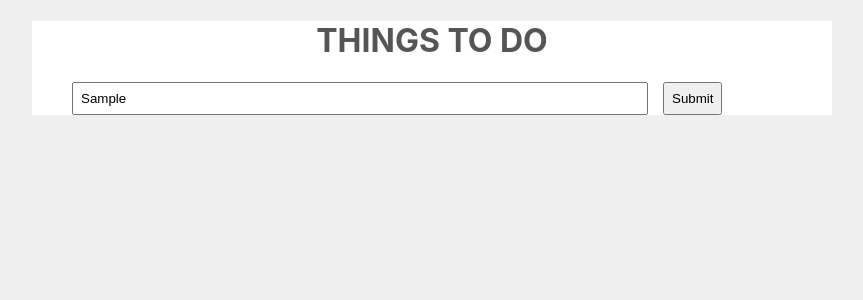
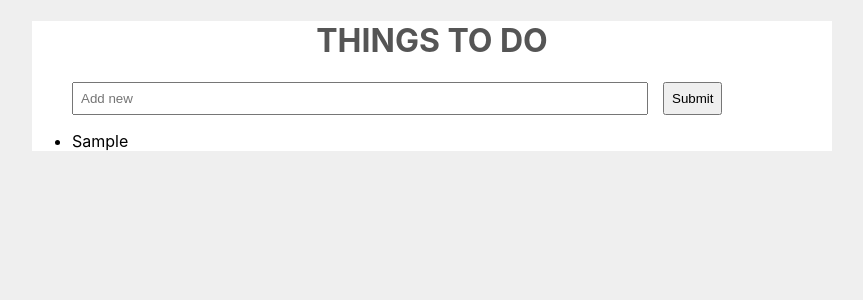
Before and after one commit to comanezz/todo-list-react, a React (Create React App) app: page / in a window 1280 px wide. Both pictures are taken after typing "Sample" into the empty fields and a click on the input 900 px from the left and 98 px from the top of the page. Shown: the top 300 px of the page, without its empty margins (208-1071 px from the left). Built offline with nearby package versions, Linux system fonts and the light colour scheme.

Commit message:
ListContent.js populated started to write the todo list functionality

```diff
--- a/src/App.js
+++ b/src/App.js
@@ -3,24 +3,31 @@ import { useState } from "react";
 import './styles/module/Style.css';
 import Title from './components/Title.js'
 import InputFieldList from './components/InputFieldList.js'
+import ListContent from './components/ListContent.js'
 
 function App() {
   const [listValue, setListValue] = useState('');
+  const [todos, setTodos] = useState([]);
 
   function handleSubmit(e) {
     e.preventDefault();
-
+    setTodos([...todos, listValue]);
+    setListValue('');
     alert('you entered ' + listValue);
   }
 
-  function onChange(e) {
+  function handleChange(e) {
     setListValue(e.target.value)
   }
 
   return (
     <div id='container'>
       <Title />
-      <InputFieldList value={listValue} handleSubmit={handleSubmit} onChange={onChange} />
+      <InputFieldList
+        value={listValue}
+        handleSubmit={handleSubmit}
+        onChange={handleChange} />
+      <ListContent todos={todos} />
     </div>
   );
 }
--- /dev/null
+++ b/src/components/ListContent.js
@@ -0,0 +1,23 @@
+function ListValueContent({ todos }) {
+  return (
+    <div>
+      <ul>
+        {todos.map((todo) =>
+          (
+            <li key={todo}>
+              {todo}
+            </li>
+          )
+        )}
+      </ul>
+    </div>
+  )
+}
+
+export default function ListContent({ todos }) {
+  return (
+    <div>
+      <ListValueContent todos={todos} />
+    </div>
+  )
+}
```
